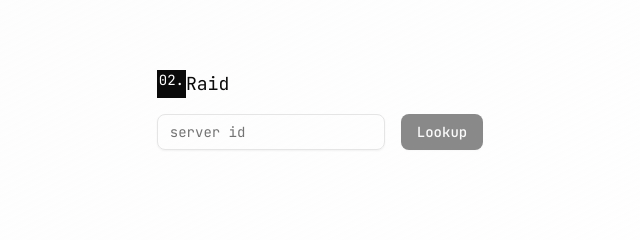
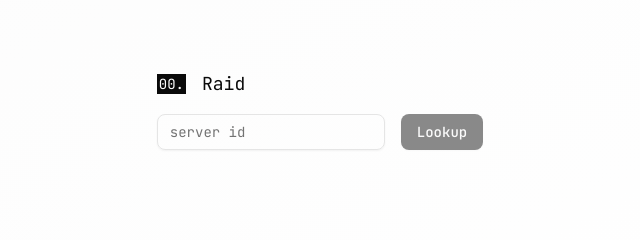
Before and after one commit to amxterasus/ohio, an Astro site in the folder apps/frontend/: page /raids in a window 1280 px wide. Shown: the part 253-493 px from the top of the page, 320-960 px from the left. Built offline with nearby package versions, Linux system fonts and the light colour scheme; Astro itself is replaced by a stand-in of ours.

Commit message:
refactor: raid style container

```diff
--- a/apps/frontend/src/pages/raids.astro
+++ b/apps/frontend/src/pages/raids.astro
@@ -7,12 +7,12 @@ import { GuildForm } from '@/components/cards/GuildForm';
 
 <Layout title="raids">
   <main
-    class="max-h-[40rem] relative w-full flex md:items-center md:justify-center overflow-hidden px-8 md:min-h-[40rem] md:border-b border-dashed bg-gradient-to-tl from-background to-accent/30"
+    class="max-h-[40rem] relative w-full flex md:items-center md:justify-center overflow-hidden px-8 md:min-h-[40rem] bg-gradient-to-tl from-background to-accent/30"
   >
     <div class="overflow-hidden md:px-10 -mb-32 mt-[-4.75rem] pb-32 pt-[4.75rem]">
       <div class="md:text-center lg:text-left">
-        <div class="flex flex-row mb-4">
-          <span class="bg-foreground text-background px-0.5 text-sm">02.</span>
+        <div class="flex gap-x-4 mb-4 items-center">
+          <span class="bg-foreground text-background px-0.5 text-sm">00.</span>
           <h1 class="text-lg">Raid</h1>
         </div>
         <div class="flex flex-row gap-4">
```
